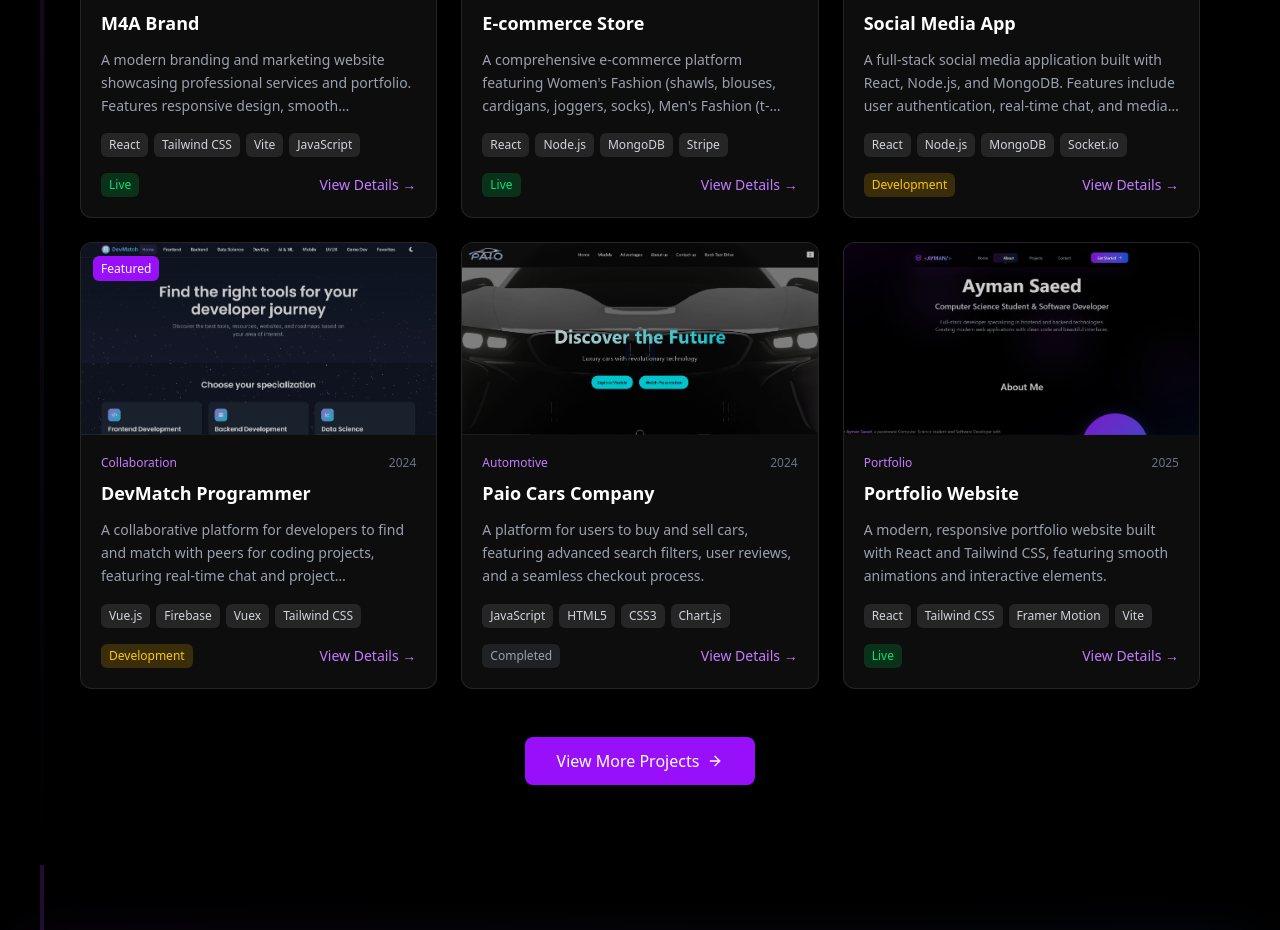
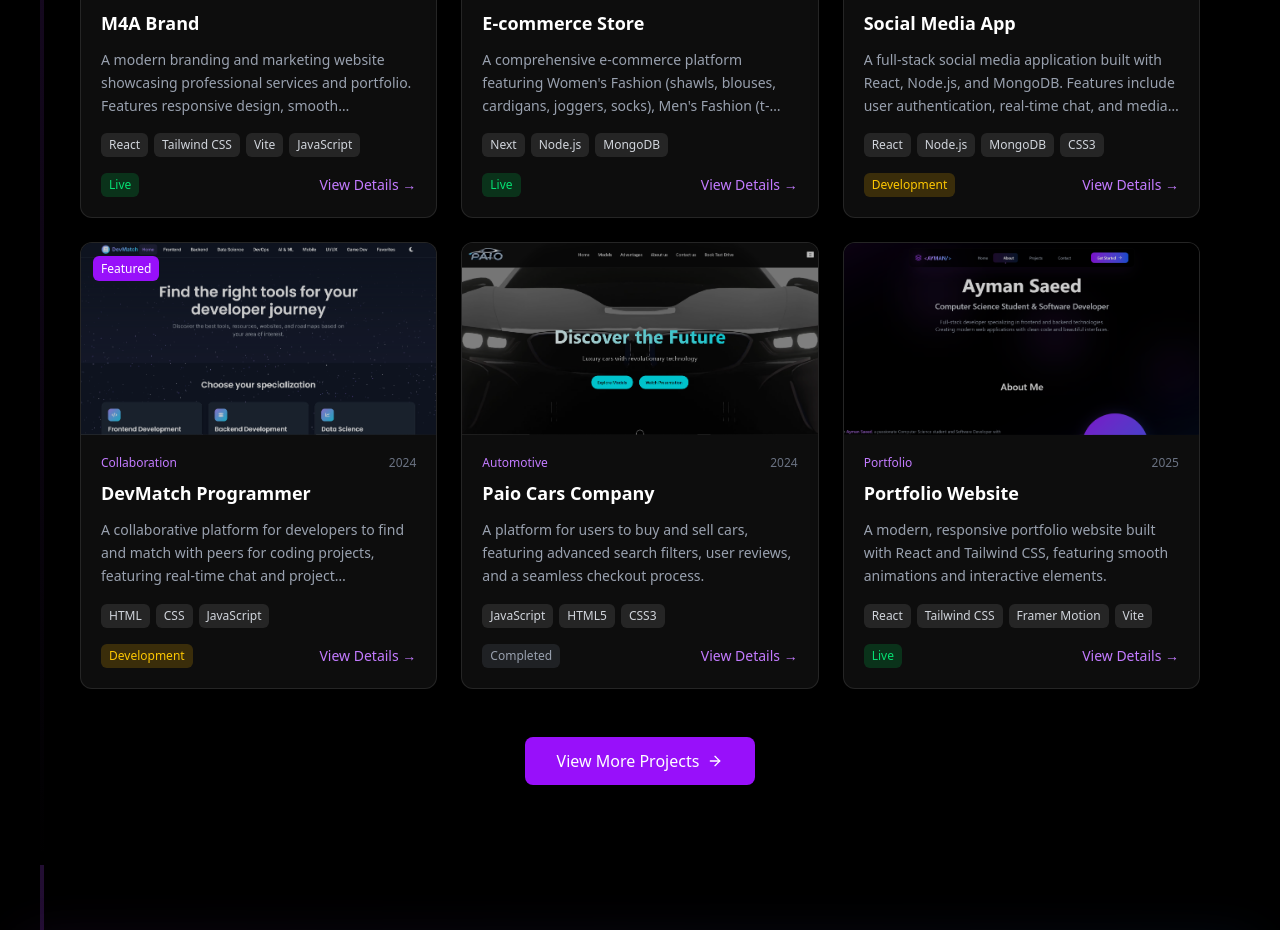
Before and after one commit to Aymansaeed9542/My-Portfolio, a React (Vite) app: page / in a window 1280 px wide. Shown: the part 2980-3910 px from the top of the page. Built offline with nearby package versions, Linux system fonts and the light colour scheme.

Commit message:
update in projects comp

```diff
--- a/src/components/Projects/Projects.jsx
+++ b/src/components/Projects/Projects.jsx
@@ -28,7 +28,7 @@ export default function Projects() {
         {
             title: "E-commerce Store",
             description: "A comprehensive e-commerce platform featuring Women's Fashion (shawls, blouses, cardigans, joggers, socks), Men's Fashion (t-shirts, boots, sneakers, hoodies, track pants), and Electronics (routers, printers, cameras, headphones, laptops). Includes shopping cart, user authentication, product categories, brand filtering, and secure payment processing.",
-            technologies: ["React", "Node.js", "MongoDB", "Stripe"],
+            technologies: ["Next", "Node.js", "MongoDB"],
             image: image5,
             github: "https://github.com/Aymansaeed9542/e-commerce-store",
             live: "https://github.com/Aymansaeed9542/e-commerce",
@@ -41,7 +41,7 @@ export default function Projects() {
         {
             title: "Social Media App",
             description: "A full-stack social media application built with React, Node.js, and MongoDB. Features include user authentication, real-time chat, and media sharing.",
-            technologies: ["React", "Node.js", "MongoDB", "Socket.io"],
+            technologies: ["React", "Node.js", "MongoDB", "CSS3"],
             image: image1,
             github: "https://github.com/Aymansaeed9542/SocialApp",
             live: "https://social-app-two-teal.vercel.app/",
@@ -53,7 +53,7 @@ export default function Projects() {
         {
             title: "DevMatch Programmer",
             description: "A collaborative platform for developers to find and match with peers for coding projects, featuring real-time chat and project management tools.",
-            technologies: ["Vue.js", "Firebase", "Vuex", "Tailwind CSS"],
+            technologies: ["HTML", "CSS", "JavaScript"],
             image: image2,
             github: "https://github.com/Aymansaeed9542/dev-match",
             live: "https://aymansaeed9542.github.io/dev-match/",
@@ -65,7 +65,7 @@ export default function Projects() {
         {
             title: "Paio Cars Company",
             description: "A platform for users to buy and sell cars, featuring advanced search filters, user reviews, and a seamless checkout process.",
-            technologies: ["JavaScript", "HTML5", "CSS3", "Chart.js"],
+            technologies: ["JavaScript", "HTML5", "CSS3"],
             image: image3,
             github: "https://github.com/Aymansaeed9542/paio-car-company",
             live: "https://aymansaeed9542.github.io/paio-car-company/",
```
